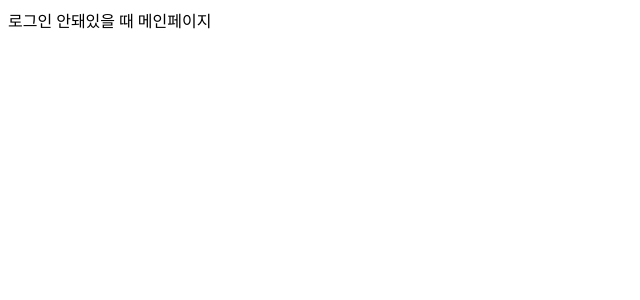
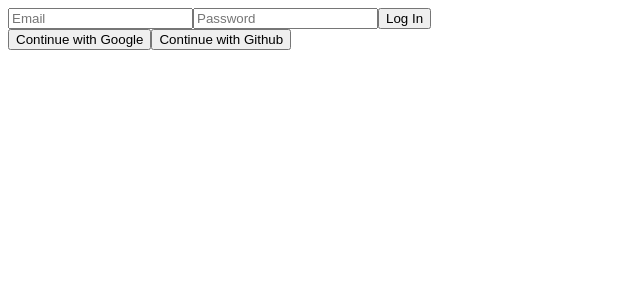
Before and after one commit to Nahee-Park/Twitter-Clone, a React (Create React App) app: page / in a window 1280 px wide. Shown: the top 300 px of the page, without its empty margins (0-640 px from the left). Built offline with nearby package versions, Linux system fonts and the light colour scheme.

Commit message:
feat: 기본 로그인 input창 구현

```diff
--- a/src/routes/Auth.js
+++ b/src/routes/Auth.js
@@ -1,7 +1,51 @@
-import React from "react";
+import React, { useState } from "react";
 
 function Auth() {
-  return <div>로그인 안돼있을 때 메인페이지</div>;
+  const [email, setEmail] = useState("");
+  const [password, setPassword] = useState("");
+  const onChange = (event) => {
+    const {
+      target: { name, value },
+    } = event;
+    if (name === "email") {
+      setEmail(value);
+      console.log(email);
+    } else if (name === "password") {
+      setPassword(value);
+      console.log(password);
+    }
+  };
+  const onSubmit = (event) => {
+    event.preventDefault();
+  };
+  return (
+    <div>
+      <form onSubmit={onSubmit}>
+        {/* input창에 name속성을 줌으로써 함수 하나로 운용할 수 있도록 함 */}
+        <input
+          name="email"
+          type="text"
+          placeholder="Email"
+          required
+          value={email}
+          onChange={onChange}
+        />
+        <input
+          name="password"
+          type="password"
+          placeholder="Password"
+          required
+          value={password}
+          onChange={onChange}
+        />
+        <input type="submit" value="Log In" />
+      </form>
+      <div>
+        <button>Continue with Google</button>
+        <button>Continue with Github</button>
+      </div>
+    </div>
+  );
 }
 
 export default Auth;
```
